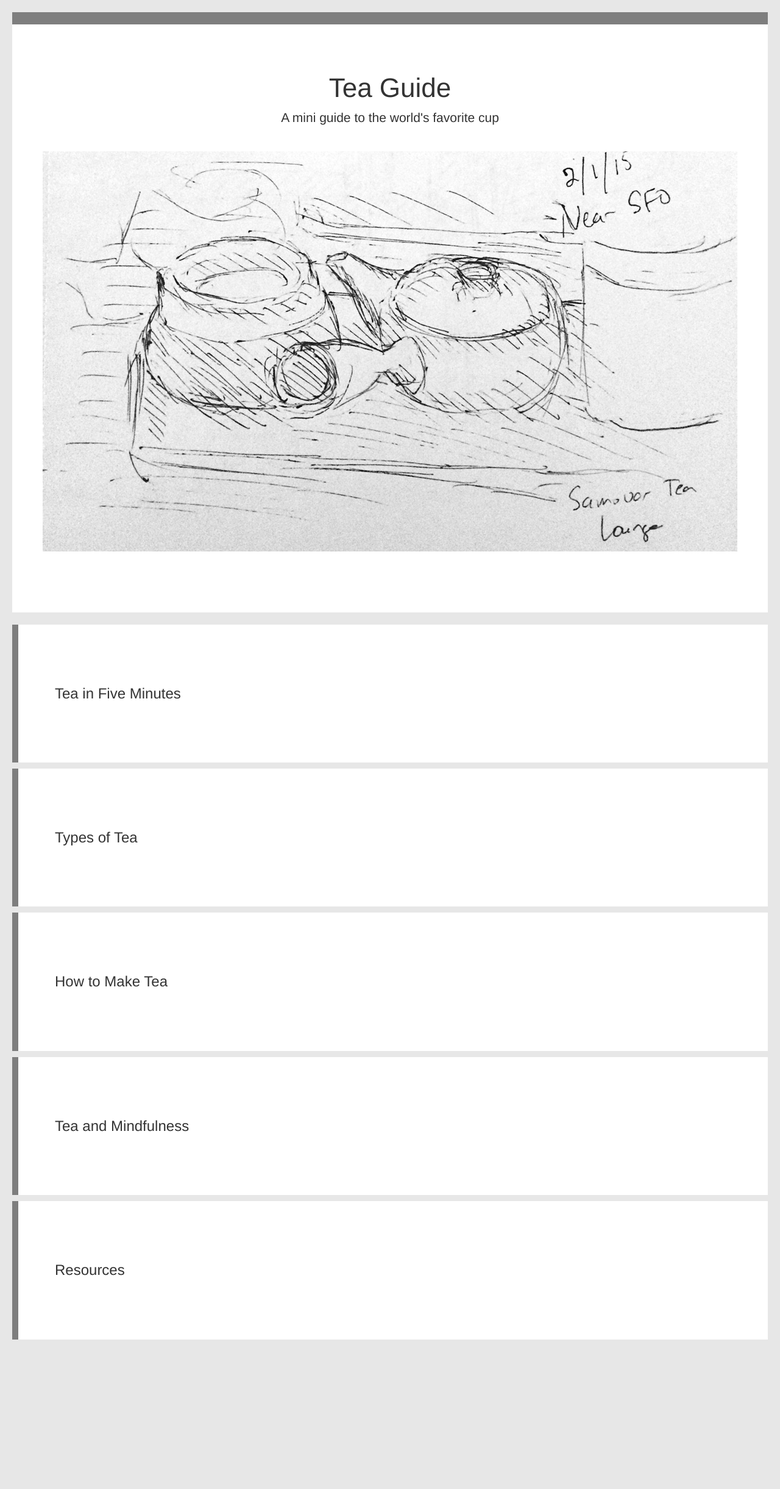
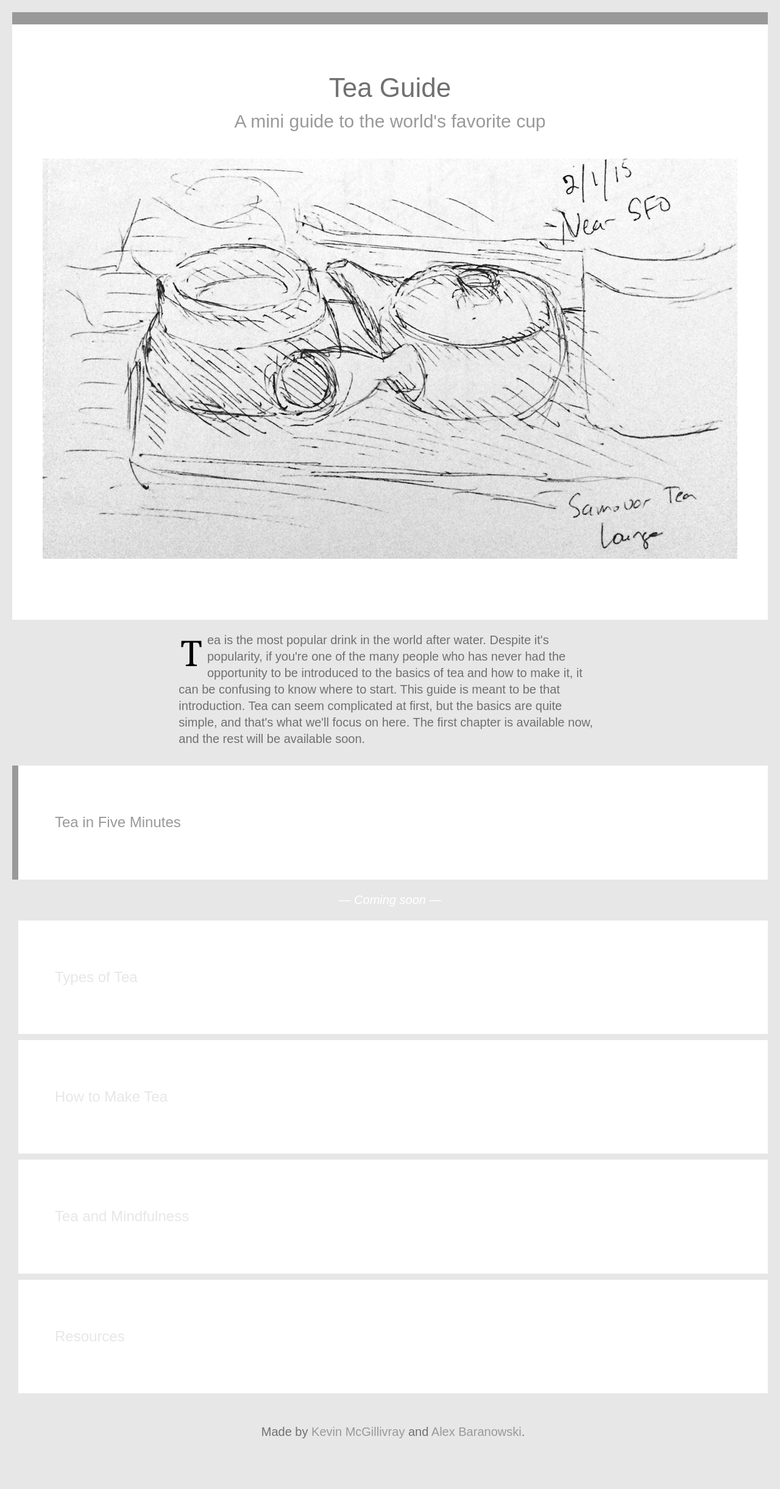
Before and after one commit to kmcgillivray/tea, a Jekyll site: the page built from index.md, in a window 1280 px wide. Shown: the whole page at 61% size. Built offline with Jekyll 4.4.1, drawn with Linux system fonts in a browser that asks for light colours; nearby versions of some CDN libraries; before the commit the page ends 2216 px from its top, so only the background shows below that.

Commit message:
Add first chapter, adjust styles.

```diff
--- a/_includes/head.html
+++ b/_includes/head.html
@@ -14,6 +14,9 @@
   <!-- Icons -->
   <link href="{{ site.baseurl }}/img/favicon.ico" rel="shortcut icon">
 
+  <script src="//use.typekit.net/rlh4gab.js"></script>
+  <script>try{Typekit.load();}catch(e){}</script>
+
   <!-- HTML5 Shim and Respond.js IE8 support of HTML5 elements and media queries, part of Bootstrap base template -->
   <!-- WARNING: Respond.js doesn't work if you view the page via file:// -->
   <!--[if lt IE 9]>
--- a/css/main.css
+++ b/css/main.css
@@ -22,11 +22,12 @@ html {
   }
 }
 body {
-  font-family: Helvetica, sans-serif;
+  font-family: "dapifer", sans-serif;
   font-size: 1em;
   line-height: 1.35;
   margin: 1rem;
   background-color: #E7E7E7;
+  color: #707070;
 }
 img {
 	width: 100%;
@@ -65,6 +66,13 @@ h1 {
 h2 {
   font-size: 1.1rem;
 }
+a {
+  color: #999;
+}
+a:hover {
+  color: #f2572d;
+  text-decoration: none;
+}
 ul {
   padding-left: 20px;
 }
@@ -82,6 +90,7 @@ blockquote {
   font-size: .9rem;
   line-height: 1.35;
   border-left: none;
+  font-style: italic;
 }
 hr {
   margin-top: 40px;
@@ -90,6 +99,26 @@ hr {
   border-top: 0px;
   border-left: 0px;
   border-right: 0px;
+}
+.lead {
+  font-size: 1.5rem;
+  color: #999;
+}
+.drop-cap {
+  float: left;
+  color: #000;
+  font-size: 2.9rem;
+  line-height: 60px;
+  padding-top: 4px;
+  padding-right: 8px;
+  padding-left: 3px;
+  font-family: Georgia;
+}
+.divider {
+  margin: 1rem;
+  color: #FFF;
+  text-align: center;
+  font-style: italic;
 }
 
 /*
@@ -108,11 +137,12 @@ hr {
  */
 
 .cover {
-  border-top: 20px solid #7E7E7E;
+  border-top: 20px solid #999;
   background-color: #FFF;
   text-align: center;
   padding-top: 4rem;
   padding-bottom: 4rem;
+  margin-bottom: 1rem;
 }
 .cover h1 {
   font-size: 2.2rem;
@@ -123,20 +153,37 @@ hr {
  */
 
 .table-of-contents {
-  margin-top: 1rem;
+  margin-top: 1.5rem;
 }
+.table-of-contents a h1,
 .table-of-contents h1 {
   width: 100%;
   margin-top: 0px;
   margin-bottom: 0px;
-  padding-top: 5rem;
-  padding-bottom: 5rem;
+  padding-top: 4rem;
+  padding-bottom: 4rem;
   padding-left: 3rem;
   background-color: #FFF;
   margin-top: 10px;
-  border-left: 10px solid #7E7E7E;
+  border-left: 10px solid #999;
+  transition: .3s all;
 }
-.table-of-contents h1:hover {
+.table-of-contents > h1 {
+  color: #E7E7E7;
+  border-left: 10px solid #E7E7E7;
+}
+.table-of-contents a h1:hover {
   background-color: rgba(255,255,255,.8);
-  cursor: pointer;
+  border-left: 10px solid #f2572d;
+  transition: .3s all;
 }
+
+/*
+ * Footer
+ */
+
+footer {
+  margin-top: 10px;
+  padding: 2rem;
+  text-align: center;
+}
--- a/index.md
+++ b/index.md
@@ -10,8 +10,12 @@ layout: default
   </div>
 </div>
 
+<p div class="col-md-7 center-block"><span class="drop-cap">T</span>ea is the most popular drink in the world after water. Despite it's popularity, if you're one of the many people who has never had the opportunity to be introduced to the basics of tea and how to make it, it can be confusing to know where to start. This guide is meant to be that introduction. Tea can seem complicated at first, but the basics are quite simple, and that's what we'll focus on here. The first chapter is available now, and the rest will be available soon.</p>
+
 <div class="table-of-contents">
-  <h1 id="tea_in_five_minutes">Tea in Five Minutes</h1>
+  <a href="/tea-in-five-minutes"><h1 id="tea_in_five_minutes">Tea in Five Minutes</h1></a>
+
+  <div class="divider">— Coming soon —</div>
 
   <h1 id="types_of_tea">Types of Tea</h1>
 
@@ -21,3 +25,13 @@ layout: default
 
   <h1 id="resources">Resources</h1>
 </div>
+
+<footer>
+  <div class="container">
+    <div class="row">
+      <div class="col-md-12">
+        <p>Made by <a href="http://twitter.com/kev_mcg">Kevin McGillivray</a> and <a href="http://twitter.com/ahbaranowski">Alex Baranowski</a>.</p>
+      </div>
+    </div>
+  </div>
+</footer>
```
Also changed, not shown: _layouts/page.html (added, +10 -0 lines), tea-in-five-minutes.md (added, +32 -0 lines).
